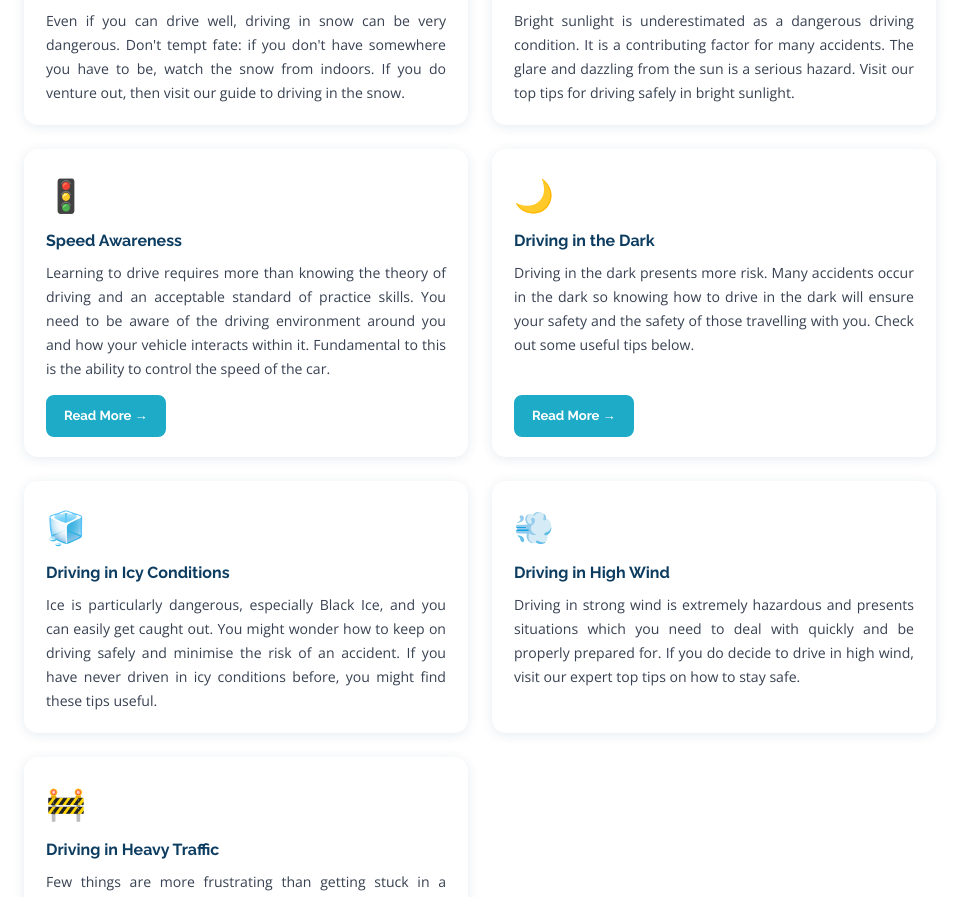
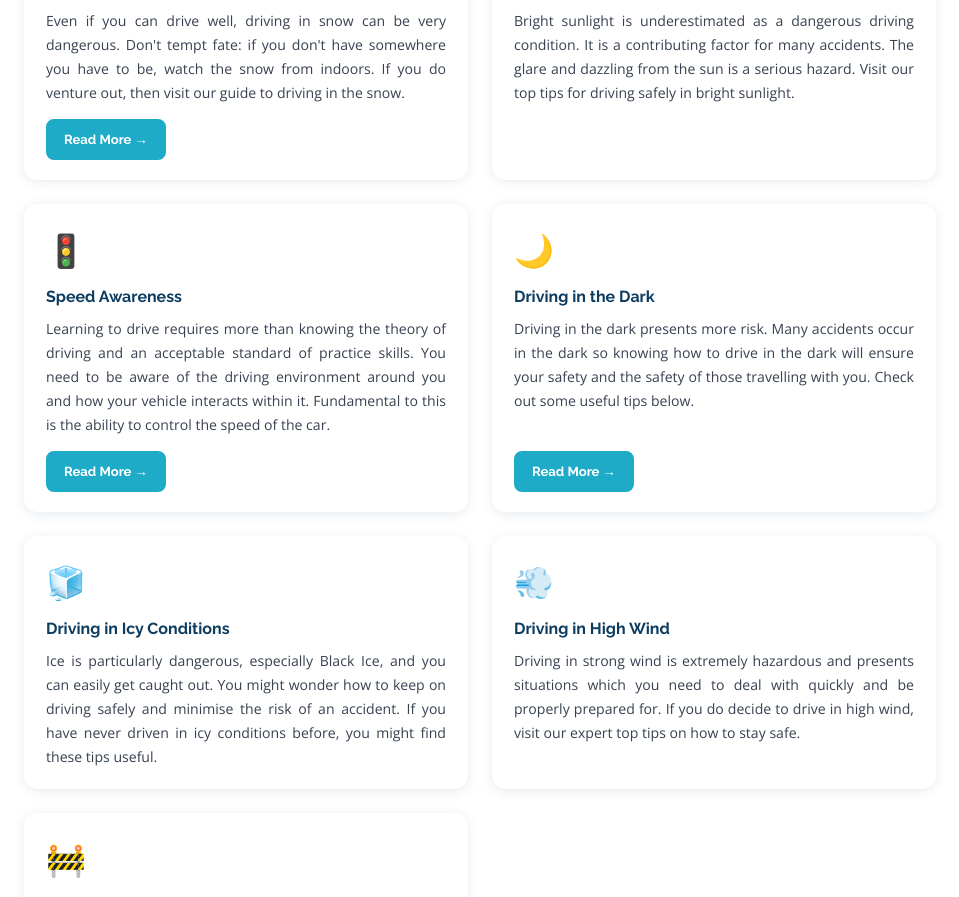
Before and after one commit to mikehinton-wq/mods-website, a React (Vite) app: page /driving-skills in a window 1280 px wide. Shown: the part 1208-2105 px from the top of the page, without its empty margins (160-1119 px from the left). Built offline with nearby package versions, Linux system fonts and the light colour scheme.

Commit message:
Update site

```diff
--- a/src/pages/DrivingSkills.jsx
+++ b/src/pages/DrivingSkills.jsx
@@ -30,6 +30,7 @@ export default function DrivingSkills() {
       icon: '❄️',
       title: 'Driving in Snow',
       desc: "Even if you can drive well, driving in snow can be very dangerous. Don't tempt fate: if you don't have somewhere you have to be, watch the snow from indoors. If you do venture out, then visit our guide to driving in the snow.",
+      to: '/driving-skills/driving-in-snow',
     },
     {
       icon: '☀️',
```
